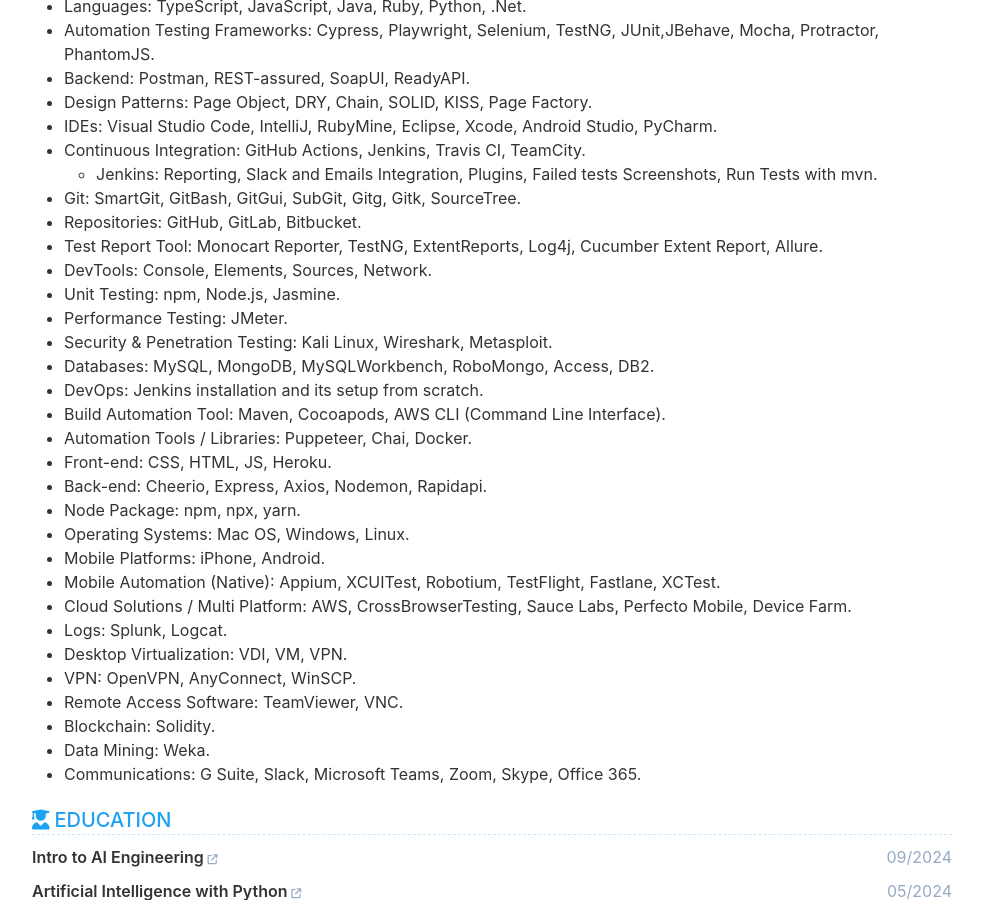
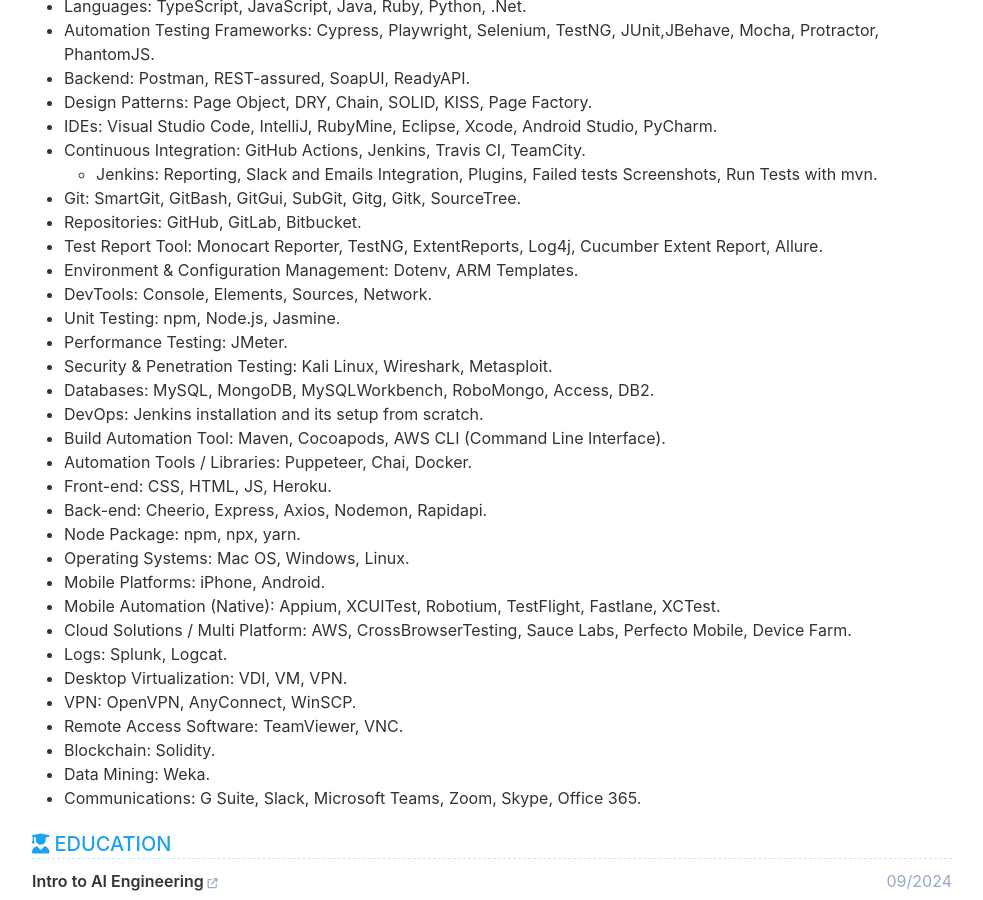
Before and after one commit to cvera08/full-resume, a Jekyll site: the page built from index.html, in a window 1280 px wide and 900 px high, scrolled down 4299 px. Shown: the whole window, without its empty margins (148-1131 px from the left). Built offline with Jekyll 4.4.1, drawn with Linux system fonts in a browser that asks for light colours.

Commit message:
feat: env & config mngmt

```diff
--- a/_data/data.yml
+++ b/_data/data.yml
@@ -275,6 +275,7 @@ organization:
     - Git: SmartGit, GitBash, GitGui, SubGit, Gitg, Gitk, SourceTree.
     - Repositories: GitHub, GitLab, Bitbucket.
     - Test Report Tool: Monocart Reporter, TestNG, ExtentReports, Log4j, Cucumber Extent Report, Allure.
+    - Environment & Configuration Management: Dotenv, ARM Templates.
     - DevTools: Console, Elements, Sources, Network.
     - Unit Testing: npm, Node.js, Jasmine.
     - Performance Testing: JMeter.
```
